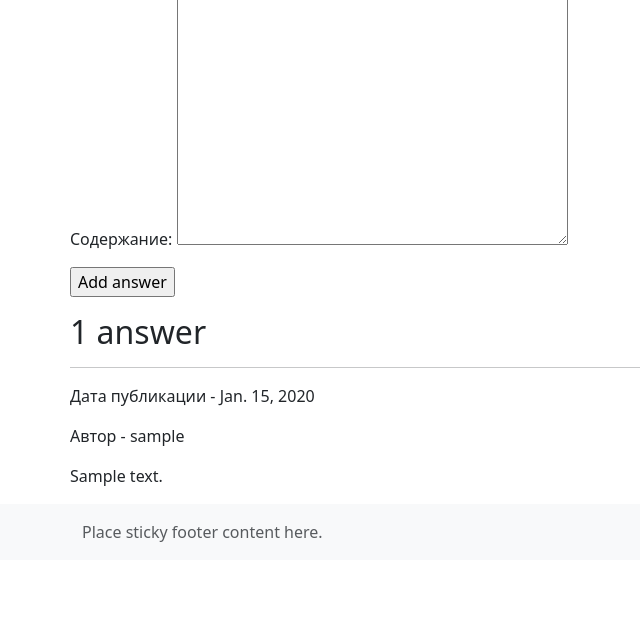
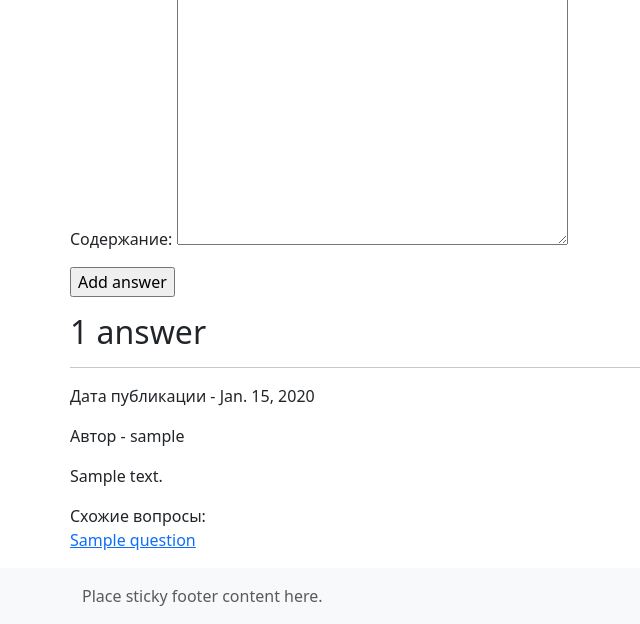
Before and after one commit to EternalTLD/Ask--Django, a Django app: template ask_project/templates/questions/question_detail.html in a window 1280 px wide. Shown: the part 359-983 px from the top of the page, without its empty margins (0-640 px from the left). Before the commit the page ends 901 px from the top, so only its background shows below. Run offline with Django 4.2, Linux system fonts and the light colour scheme; tables that the repository leaves empty hold one stand-in row (values such as "Sample post"); the template is opened without the code that fills it: values that come from a table or form of the project are taken from there, most other values are stand-ins (such as "Sample title", 1, 10 or a date in 2020); some libraries are stand-ins or nearby versions.

Commit message:
add similar questions list

```diff
--- a/ask_project/templates/questions/question_detail.html
+++ b/ask_project/templates/questions/question_detail.html
@@ -39,4 +39,13 @@
       <p>There are no comments.</p>
   </hr>
   {% endfor %}
+
+  Схожие вопросы:
+  {% for question in similar_questions %}
+    <p>
+      <a href="{{ question.get_absolute_url }}" class="href">{{ question.title }}</a>
+    </p>
+    {% empty %}
+    There are no similar posts yet.
+  {% endfor %}
 {% endblock %}
```
Also changed, not shown: ask_project/questions/views.py (+7 -0 lines).
